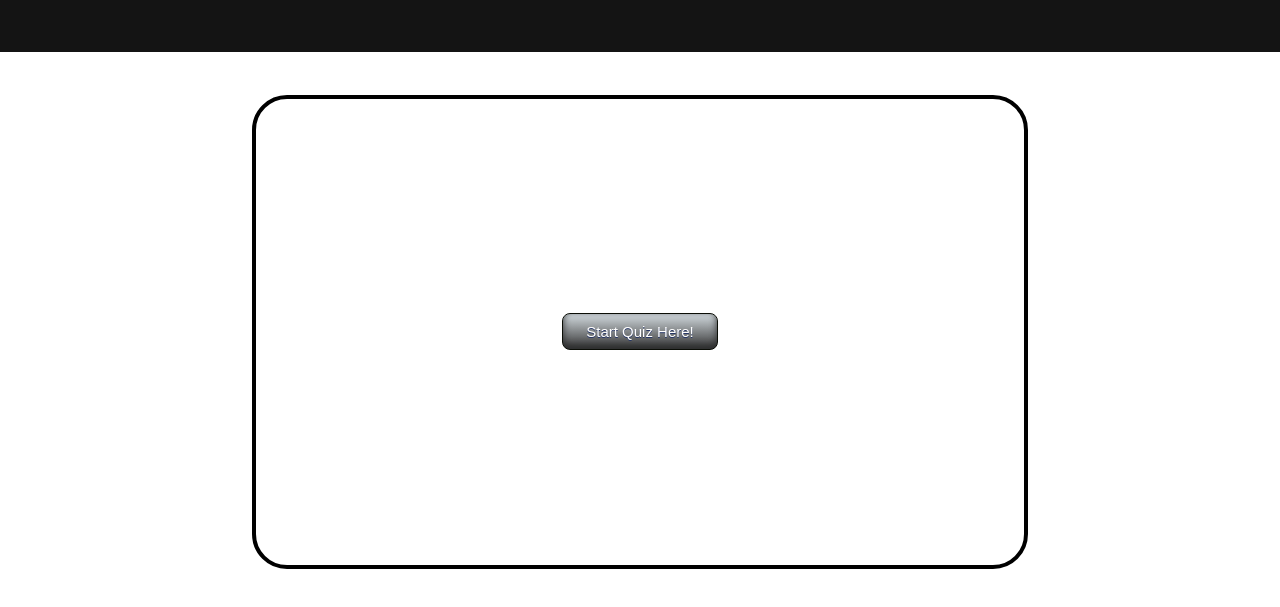
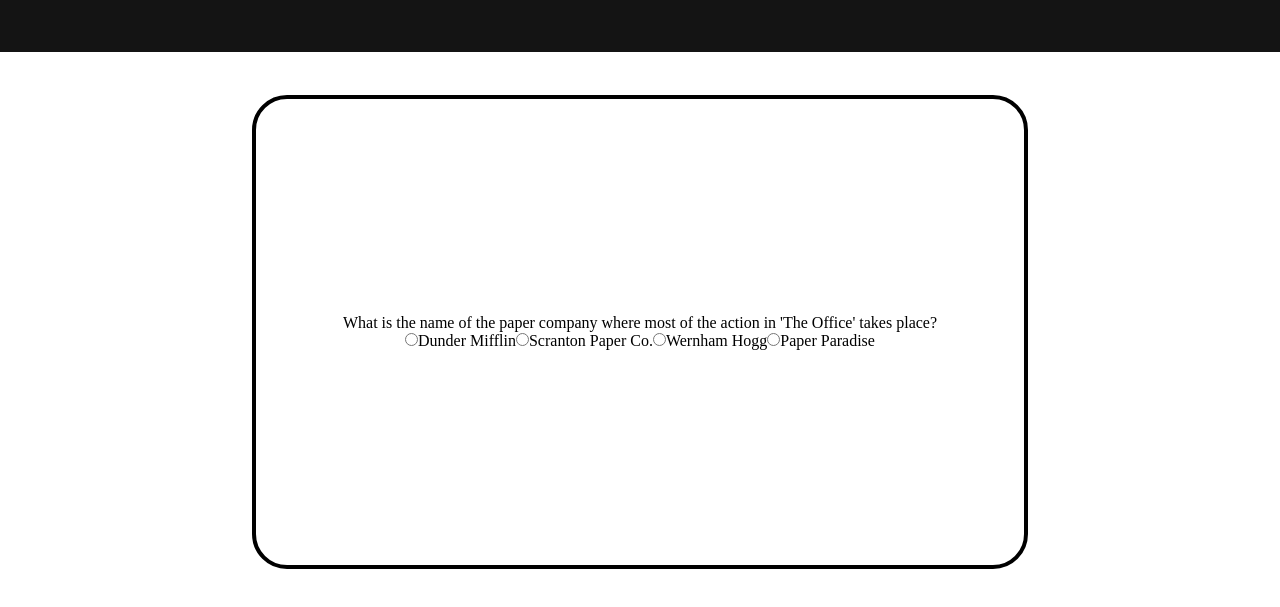
Before and after one commit to AdrianKnudsen/the-office-us-quiz, a plain HTML site: page index.html in a window 1280 px wide. Both pictures are taken after a click on the button "Start Quiz Here!". Shown: the part 185-792 px from the top of the page. Drawn offline with Linux system fonts and the light colour scheme.

Commit message:
edit on html & css added more js

```diff
--- a/index.html
+++ b/index.html
@@ -13,8 +13,11 @@
     </header>
     <div class="main">
 
+        <div id="quiz-container">
+
+          </div>
+
         <div id="quizBox">
-
 
         </div>
 
--- a/js/script.js
+++ b/js/script.js
@@ -70,19 +70,33 @@ const QuizQuestions = [
   quizBox.appendChild(startButton);
 }
 
+// Function to clear the quiz container
+function clearQuizContainer() {
+    const quizBox = document.getElementById("quizBox");
+    quizBox.innerHTML = ""; // Clear the content
+}
+
 // Function to start the quiz.
 function startQuiz() {
     // Hide the "Start" button by removing it from the DOM.
-    const startButton = document.querySelector("quizBox button");
+    const startButton = document.querySelector("#quizBox button");
     startButton.remove();
+
+    // Clear the quiz container
+    clearQuizContainer();
 
     // Display the first question.
     displayQuestion(currentQuestionIndex);
 }
 
-// Call the function to create the "Start" button when the page loads.
+// Function to initialize the quiz
+function initializeQuiz() {
+    // Call the function to create the "Start" button.
+    createStartButton();
+  }
 
-createStartButton();
+  // Call the function to initialize the quiz when the page loads
+  initializeQuiz();
 
 // Function to display a question.
 function displayQuestion(questionIndex) {
@@ -96,14 +110,14 @@ function displayQuestion(questionIndex) {
 
     // Display answer choices with radio buttons.
     const answerChoices = QuizQuestions[questionIndex].answers;
-    answerChoices.forEach((choice, index) => {
-        const choicelabel = document.createElement("label");
+    answerChoices.forEach(choice => {
+        const choiceLabel = document.createElement("label");
         const choiceInput = document.createElement("input");
         choiceInput.type = "radio";
         choiceInput.name = "answer";
-        choice.value = choice;
-        choicelabel.appendChild(choiceInput);
-        choicelabel.appendChild(document.createTextNode(choice));
+        choiceInput.value = choice;
+        choiceLabel.appendChild(choiceInput);
+        choiceLabel.appendChild(document.createTextNode(choice));
         questionDiv.appendChild(choiceLabel);
     });
 
@@ -111,5 +125,17 @@ function displayQuestion(questionIndex) {
     quizBox.appendChild(questionDiv);
 }
 
-// Call displayQuestion to display the first question when the quiz starts.
-displayQuestion(currentQuestionIndex);
+// Function to create the "Next" button.
+function createNextButton() {
+    const quizBox = document.getElementById("quizBox");
+
+    // Create the button element
+    const nextButton = document.createElement("button");
+    nextButton.textContent = "Next";
+    nextButton.addEventListener("click", nextQuestion);
+
+    // Append the button to the container.
+    quizBox.appendChild(nextButton);
+}
+
+createNextButton();
```
Also changed, not shown: css/style.css (+3 -4 lines).
